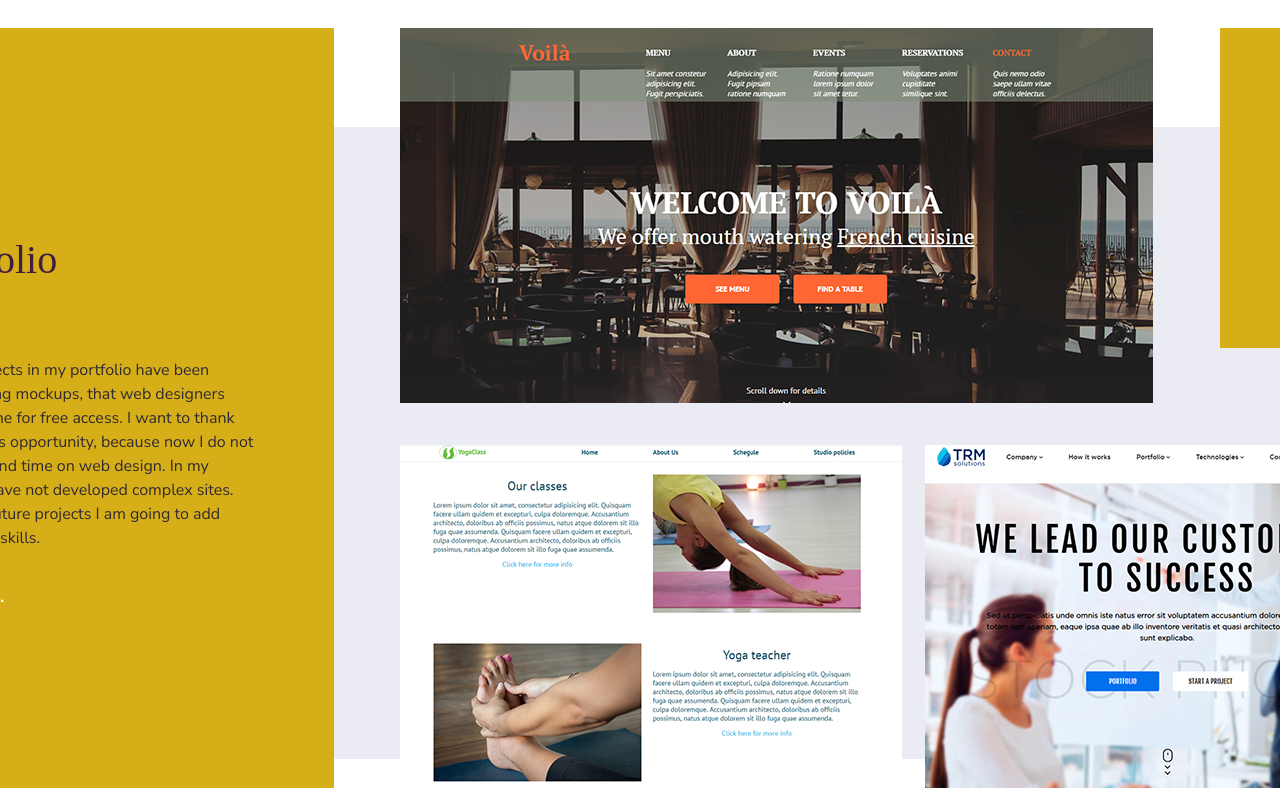
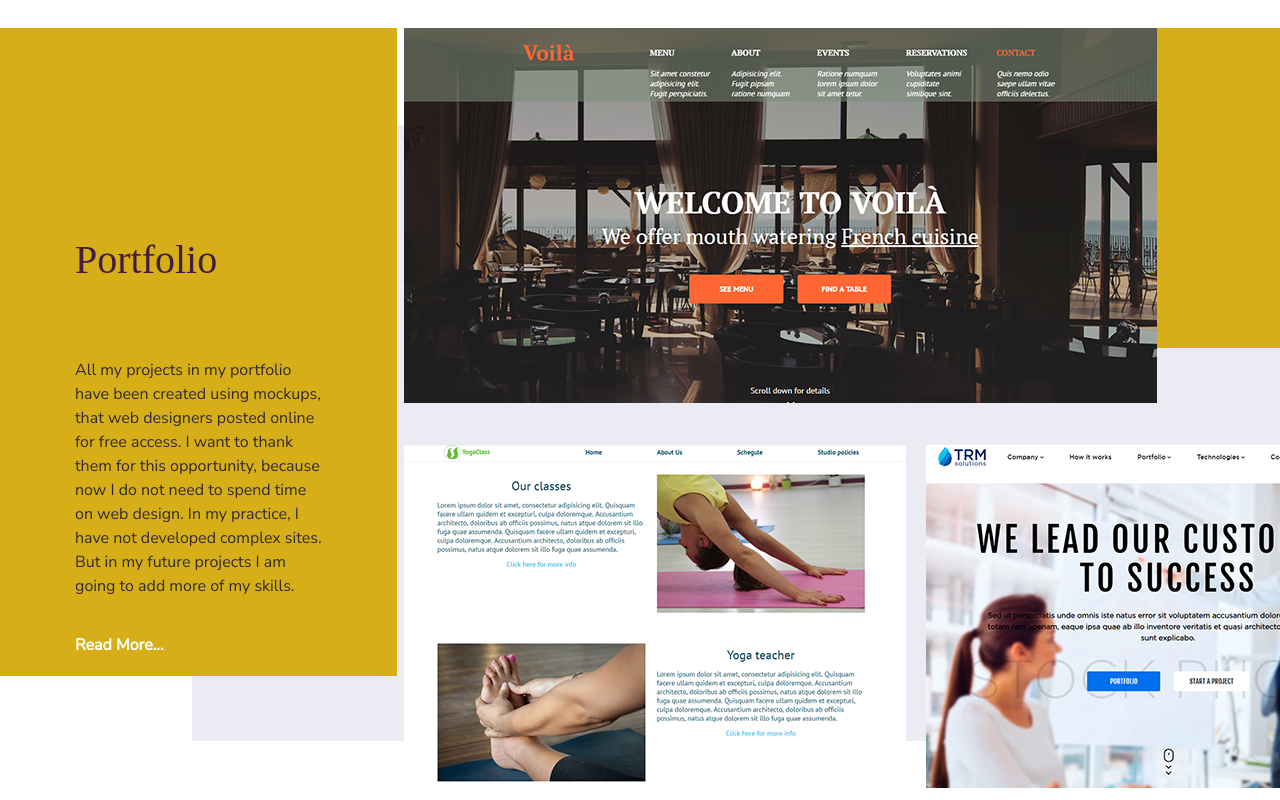
Before and after one commit to payevska/Portfolio, a plain HTML site: page index.html in a window 1280 px wide. Shown: the part 2240-3040 px from the top of the page. Drawn offline with nearby package versions, Linux system fonts and the light colour scheme; a web font is replaced by a local one.

Commit message:
fixing index, blog and portfolio pages

```diff
--- a/css/_blog.scss
+++ b/css/_blog.scss
@@ -5,7 +5,6 @@ section-4 {
 }
 
 .myBlog-title {
-	width: 60%;
 	display: flex;
     flex-direction: column;
     align-items: center;
--- a/css/_portfolio.scss
+++ b/css/_portfolio.scss
@@ -1,26 +1,33 @@
 /* ------------ portfolio --------------- */
 section-3 {
 	display: flex;
+	position: relative;
+	margin-top: 178px;
 }
 
 .portfolio-wrap {
 	display: flex;
     padding: 0;
-    margin-top: 178px;
+
     margin-bottom: 166px;
 }
 
 .portfolio-left {
+	position: absolute;
+    z-index: -1;
+    width: 31vw;
+    height: 81vh;
+    display: flex;
 	padding-right: 0;
     padding-left: 0;
 	&__block-portfolio {
-	    width: 169%;
-	    margin-left: -215px;
-        padding-top: 210px;
-	    padding-left: 75px;
-	    padding-right: 75px;
-        padding-bottom: 179px;
-		background-color: #d6af18;
+	    width: 128%;
+
+		padding-top: 210px;
+		padding-left: 75px;
+		padding-right: 75px;
+		padding-bottom: 179px;
+		background-color: $yellow;
 		&_topic {
     		padding-bottom: 68px;
 		}
@@ -38,6 +45,8 @@ section-3 {
     padding-left: 0;
     padding-right: 0;
     margin-left: 52px;
+
+    margin-bottom: 166px;
 	&__projeсts-portfolio {
 		display: flex;
 	    padding-left: 0;
@@ -51,39 +60,49 @@ section-3 {
 }
 
 .project-2 {
-	margin-right: 23px;
+	margin-right: 20px;
 }
 
-.project-4, .project-5 {
-	display: none;
+.project-4 {
+	margin-right: 20px;
 }
 
 .project-box {
-    width: 100vw;
+    width: 14vw;
     height: 40vh;
-    background-color: #d6af18;
-    margin-right: -154px;
+    background-color: $yellow;
     margin-left: 67px;
+    position: absolute;
+    right: 0;
+    z-index: -1;
 }
 
 .fotoProject {
 
 }
 
+.one-line {
+	padding-left: 98px;
+}
+
 .three-line {
+	margin-top: 42px;
+	padding-left: 98px;
 	display: none;
 }
 
 .two-line {
+	padding-left: 98px;
 	margin-top: 42px;
 }
 
 .fon-portfolio {
 	@extend .fon;
+	z-index: -2;
     width: 85%;
     right: 0;
-    height: 79vh;
-    margin-top: 277px;
+    height: 77vh;
+    margin-top: 97px;
 }
 
 /* ------ media query ------ */
--- a/index.html
+++ b/index.html
@@ -191,25 +191,22 @@
 
 <!-- Portfolio start -->
 	<section-3 id="myPortfolio">
-			<div class="container">
-				<div class="row">
-
-					<div class="col-sm portfolio-wrap">
-						<div class="col-sm-3 portfolio-left">
+		<div class="portfolio-left">
 			<div class="portfolio-left__block-portfolio">
 				<h2 class="portfolio-left__block-portfolio_topic">Portfolio</h2>
 				<div class="portfolio-left__block-portfolio_text-portfolio">All my projects in my portfolio have been created using mockups, that  web designers posted online for free access. I want to thank them for this opportunity, because now I do not need to spend time on web design. In my practice, I have not developed complex sites. But in my future projects I am going to add more of my skills.</div>
 				<a href="#" class="portfolio-left__block-portfolio_link-portfolio">Read More...</a>
 			</div>
 		</div>
-						<div class="col-sm-9 portfolio-right">
-							<div class="col-sm-12 portfolio-right__projeсts-portfolio one-line">
+		<div class="project-box"></div>
+		<div class="container">
+			<div class="row portfolio-right">
+				<div class="col-sm-10 offset-sm-2 portfolio-right__projeсts-portfolio one-line">
 					<div class="project-1">
 						<img src="images/voila-small.png" alt="diplom" class="fotoProject">
 					</div>
-								<div class="project-box"></div>
 				</div>
-							<div class="col-sm-12 portfolio-right__projeсts-portfolio two-line">
+				<div class="col-sm-10 offset-sm-2 portfolio-right__projeсts-portfolio two-line">
 					<div class="project-2">
 						<img src="images/yogaclass-small.png" alt="diplom" class="fotoProject">
 					</div>
@@ -217,7 +214,7 @@
 						<img src="images/diplom-small.png" alt="diplom" class="fotoProject">
 					</div>
 				</div>
-							<div class="col-sm-12 portfolio-right__projeсts-portfolio three-line">
+				<div class="col-sm-10 offset-sm-2 portfolio-right__projeсts-portfolio three-line">
 					<div class="project-4">
 						<img src="images/diplom-small.png" alt="diplom" class="fotoProject">
 					</div>
@@ -227,25 +224,18 @@
 				</div>
 			</div>
 		</div>
-
 		<div class="fon-portfolio"></div>
-
-				</div>
-			</div>
 	</section-3>
 <!-- Portfolio finish -->
 
 <!-- Blog start -->
 	<section-4 id="myBlog">
 		<div class="container">
-				<div class="row">
-					<div class="col-sm myBlog-title">
+			<div class="row myBlog-title">
 				<h2 class="myBlog-title__topic-blog">Blog</h2>
 				<div class="myBlog-title__topic-text">I recommend visiting my blog for to know better me</div>
 			</div>
-				</div>
-				<div class="row">
-					<div class="col-sm myBlog-wrap">
+			<div class="row myBlog-wrap">
 				<div class="col-sm-4 block-blog blog-left">
 					<div class="block-blog__img-blog">
 						<img src="images/sea-eye-small.png" alt="foto" class="fotoBlog-left">
@@ -262,8 +252,7 @@
 					<div class="block-blog__img-blog">
 						<img src="images/Magura-small.png" alt="foto" class="fotoBlog-center">
 					</div>
-							<div class="block-blog__info-blog
-							info-center">
+					<div class="block-blog__info-blog info-center">
 						<div class="block-blog__info-blog_topic-info">Magura National Park</div>
 						<div class="block-blog__info-blog_text-info">Magurski National Park's landscape is typical of the Beskid Niski ridge and consists mainly of heavily forested low and medium peaks. The park features fancifully sculpted rocks. The huge Devil's Rock <span id="span2">wrapped in mystery is the most prominent among these rock formations.The main part of the park consists of the Magura Wątkowska massif, with its highest peak Wątkowa at 847 metres (2,779 ft) above sea level. Other significant hills are Magura (842 m), Wielka Góra (719 m) and Nad Tysowym (713 m) ... en.wikipedia.org/wiki/Magura_National_Park</span></div>
 						<a href="#myBlog" class="block-blog__info-blog_link2-blog">
@@ -285,16 +274,16 @@
 				</div>
 			</div>
 		</div>
-			</div>
 		<div class="fon-blog"></div>
 	</section-4>
 <!-- Blog finish -->
 
 <!-- Footer start -->
 	<footer id="myFooter">
+		<div class="line1-footer"></div>
+		<div class="line2-footer"></div>
 		<div class="container">
-				<div class="row">
-					<div class="col-sm form-contact">
+			<div class="row form-contact">
 				<div class="form-contact__form-title">I invite you to contact me</div>
 				<form class="form-contact__form-content">
 					<input type="text" class="form-contact__form-content_form-name" placeholder="Name">
@@ -305,9 +294,8 @@
 					</button>
 				</form>
 			</div>
-				</div>
-				<div class="row">
-					<div class="col-sm footer-wrap">
+
+			<div class="row footer-wrap">
 				<div class="col-sm-4 footer-wrap__footer-contact">
 					<div class="footer-wrap__footer-contact_logotype-small">Yuliya Payevska</div>
 					<div class="footer-wrap__footer-contact_topic-contact">Contact</div>
@@ -369,13 +357,11 @@
 					</div>
 				</div>
 			</div>
-				</div>
+
 			<!-- copyright -->
-				<div class="row">
-					<div class="col-sm footer-bottom">Portfolio &#169 2019 By Payevska Yuliya</div>
-				</div>
-			</div>
-			<!-- botton-up start-->
+			<div class="row footer-bottom">Portfolio &#169 2019 By Payevska Yuliya</div>
+
+			<!-- botton up start-->
 			<div class="button-up">
 				<a href="#myHome" class="button-up__circle-wrap">
 					<div class="button-up__circle-wrap_circle-box">
@@ -383,9 +369,8 @@
                 	</div>
             	</a>
 			</div>
-			<!-- botton-up finish-->
-			<div class="line1-footer"></div>
-			<div class="line2-footer"></div>
+			<!-- botton up finish-->
+		</div>
 	</footer>
 <!-- Footer finish -->
 
```
Also changed, not shown: css/style.css, 1 other file. Lines whose indentation alone changed are shown as unchanged.
